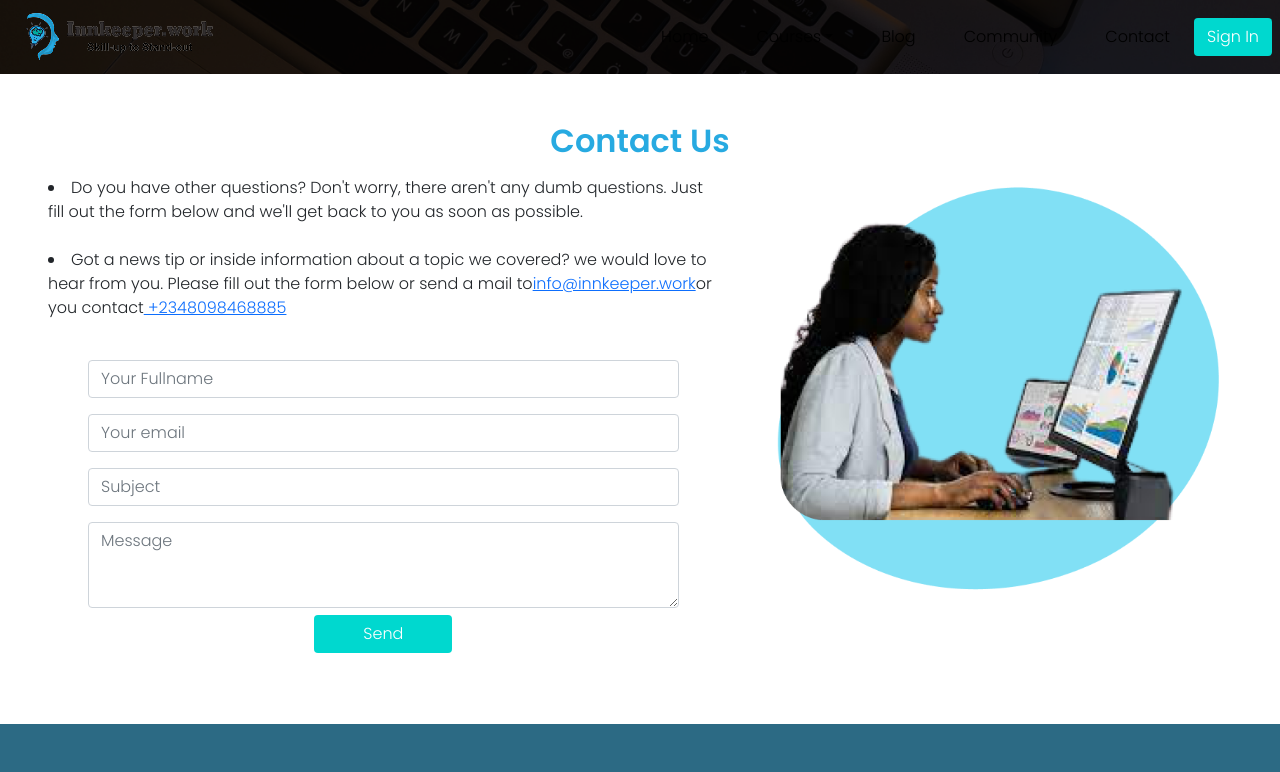
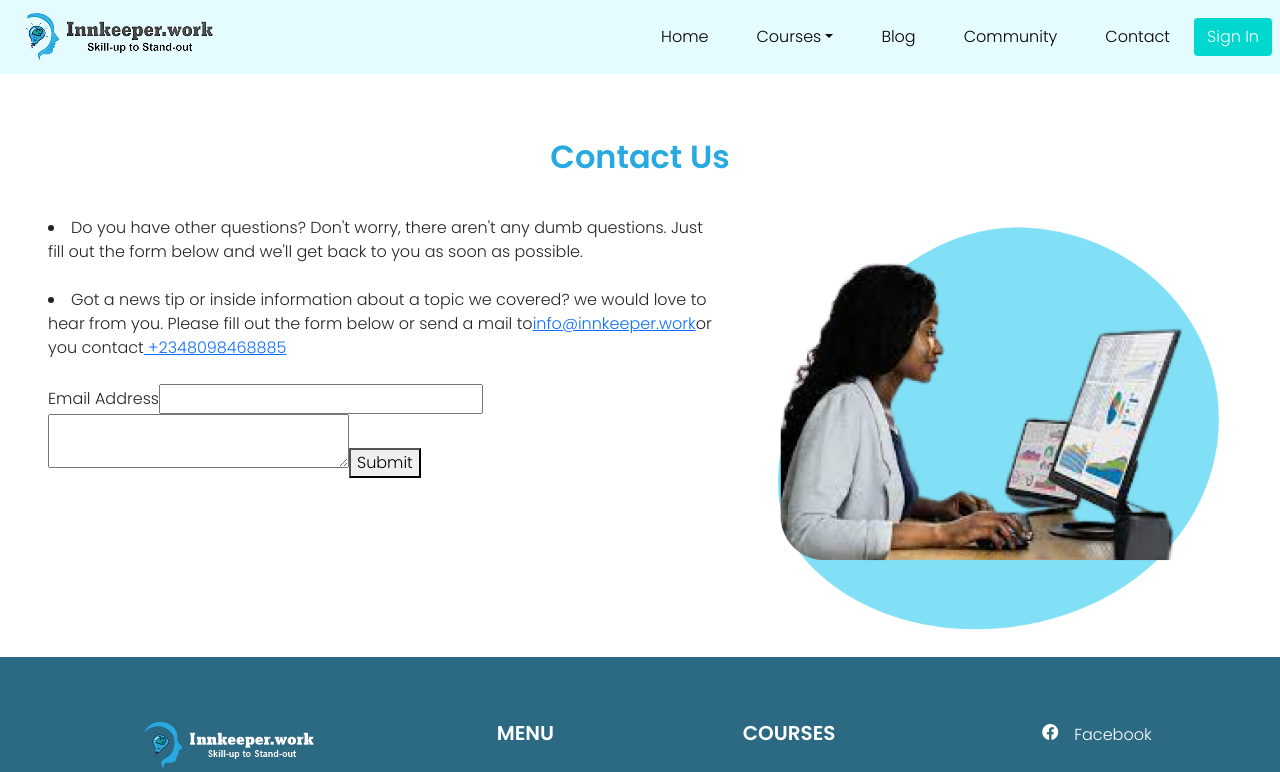
Before and after one commit to innkeeper-work/innkeeper.work_lms, a React (Create React App) app: page /contact in a window 1280 px wide. Shown: the top 772 px of the page. Built offline with nearby package versions, Linux system fonts and the light colour scheme.

Commit message:
Updated the contact form

```diff
--- a/package.json
+++ b/package.json
@@ -3,6 +3,7 @@
 	"version": "0.1.0",
 	"private": true,
 	"dependencies": {
+		"@formspree/react": "^2.2.4",
 		"@testing-library/jest-dom": "^5.16.2",
 		"@testing-library/react": "^12.1.3",
 		"@testing-library/user-event": "^13.5.0",
--- a/src/App.js
+++ b/src/App.js
@@ -80,6 +80,7 @@ function App() {
 				<Route path="financing" element={<Financing />} />
 				<Route path="*" element={<Error404 />} />
 			</Routes>
+
 			<footer>
 				<Footer />
 			</footer>
--- a/src/components/Buttons.js
+++ b/src/components/Buttons.js
@@ -59,9 +59,13 @@ export const SubscribeButton = () => {
 };
 export const SendButton = () => {
 	return (
-		<button type="button" className="btn signinbtnapply px-5">
-			Send
-		</button>
+		<a
+			href="https://docs.google.com/spreadsheets/d/1OAS3wK7X4hmjYSmYlIEcc9RllA32OAkuyRgGvIHQ4rA/edit#gid=0"
+			rel="noreferrer">
+			<button type="button" className="btn signinbtnapply px-5">
+				Send
+			</button>
+		</a>
 	);
 };
 export const Home = () => {
--- /dev/null
+++ b/src/components/ContactForm.js
@@ -0,0 +1,26 @@
+import React from "react";
+import { useForm, ValidationError } from "@formspree/react";
+function ContactForm() {
+	const [state, handleSubmit] = useForm("myyodwgk");
+	if (state.succeeded) {
+		return <p>Thanks for contacting us</p>;
+	}
+	return (
+		<form
+			onSubmit={handleSubmit}
+			method="POST"
+			action="https://formspree.io/f/myyodwgk">
+			{/* <label htmlFor="fullname">Fullname</label>
+			<input id="fullname" type="text" name="fullname" /> */}
+			<label htmlFor="email">Email Address</label>
+			<input id="email" type="email" name="email" />
+			<ValidationError prefix="Email" field="email" errors={state.errors} />
+			<textarea id="message" name="message" />
+			<ValidationError prefix="Message" field="message" errors={state.errors} />
+			<button type="submit" disabled={state.submitting}>
+				Submit
+			</button>
+		</form>
+	);
+}
+export default ContactForm;
--- a/src/pages/Contact.js
+++ b/src/pages/Contact.js
@@ -1,39 +1,33 @@
-import React, { useState } from 'react';
-import { SendButton } from '../components/Buttons';
-import contact_image1 from '../images/contact_image1.png';
-import contact_image2 from '../images/contact_image2.png';
-import Navbar from '../components/Navbar';
+import React, { useState } from "react";
+// import { SendButton } from "../components/Buttons";
+import contact_image1 from "../images/contact_image1.png";
+import contact_image2 from "../images/contact_image2.png";
+import Navbar from "../components/Navbar";
+import ContactForm from "../components/ContactForm";
 
 const Contact = () => {
-  const [person, setPerson] = useState({
-    fullName: '',
-    email: '',
-    subject: '',
-    message: '',
-  });
-  const [people, setPeople] = useState([]);
-  const handleChange = (e) => {
-    const name = e.target.name;
-    const value = e.target.value;
-    setPerson({ ...person, [name]: value });
-  };
-  const handleSubmit = (e) => {
-    e.preventDefault();
-    if (person.fullName && person.email && person.subject && person.message) {
-      const newPerson = { ...person, id: new Date().getTime().toString() };
-      setPeople([...people, newPerson]);
-      setPerson({
-        fullName: '',
-        email: '',
-        subject: '',
-        message: '',
-      });
-    }
-  };
+	// const [details, setDetails] = useState({
+	// 	fullName: "",
+	// 	email: "",
+	// 	message: "",
+	// });
+
+	// const handleChange = (e) => {
+	// 	const name = e.target.name;
+	// 	const value = e.target.value;
+	// 	setDetails({ ...details, [name]: value });
+	// };
+
+	// const handleSubmit = (e) => {
+	// 	e.preventDefault();
+	// 	if (details.fullName && details.email && details.message) {
+	// 		setDetails("");
+	// 	}
+	// };
 
 	return (
 		<>
-      <div className="heroBg mx-auto d-none d-md-block mb-5">
+			<div className="homeheroBg mx-auto d-none d-md-block mb-5">
 				<Navbar />
 			</div>
 
@@ -47,7 +41,7 @@ const Contact = () => {
 			</div>
 
 			<div className="row mx-4">
-        <h2 className="d-flex justify-content-center herotextColored ">
+				<h2 className="d-flex justify-content-center herotextColored pt-3 pb-4">
 					<strong> Contact Us</strong>
 				</h2>
 				<div className="col-md-7 col-sm-12 g-2 mb-5 px-4">
@@ -64,67 +58,41 @@ const Contact = () => {
 						or you contact
 						<a href="tel:+2348098468885"> +2348098468885</a>
 					</li>
-          <form className=" card-body form mx-4">
+
+					{/* <form action="post" className="card-body form mx-4">
 						<input
 							type="text"
 							className="form-control mb-3"
-              placeholder="Your Fullname"
-              aria-label="Your Fullname"
+							placeholder="Please Enter Your Name"
+							name="fullName"
 							id="fullName"
-              name="fullName"
-              value={person.fullName}
+							value={details.fullName}
 							onChange={handleChange}
 						/>
 
 						<input
 							type="text"
 							className="form-control mb-3"
-              placeholder="Your email"
-              aria-label="Your email"
+							placeholder="Please Enter Your Email"
+							name="email"
 							id="email"
-              name="email"
-              value={person.email}
+							value={details.email}
 							onChange={handleChange}
 						/>
 
-            <input
+						<textarea
 							type="text"
-              className="form-control mb-3"
-              placeholder="Subject"
-              aria-label="Subject"
-              id="subject"
-              name="subject"
-              value={person.subject}
-              onChange={handleChange}
-            />
-            <div>
-              <textarea
+							className="form-control"
+							placeholder="Please Enter Your Message"
 							name="message"
-                aria-label="Subject"
-                className="form-control"
-                id="exampleFormControlTextarea1"
-                rows="3"
-                placeholder="Message"
-                value={person.message}
-                onChange={handleChange}
-              ></textarea>
+							id="message"
+							value={details.message}
+							onChange={handleChange}></textarea>
+						<div className="d-flex justify-content-center my-4">
+							<SendButton onClick={handleSubmit}></SendButton>
 						</div>
-
-            <div className="d-flex justify-content-center mx-5">
-              <a
-                href={<SendButton />}
-                type="submit"
-                className="btn contact-btn bg-bark"
-                onClick={handleSubmit}
-              >
-                <SendButton
-                  onClick={() => (
-                    <a href="mailto:sammiebechh@gmail.com">Send</a>
-                  )}
-                />
-              </a>
-            </div>
-          </form>
+					</form> */}
+					<ContactForm />
 				</div>
 
 				<div className="col-md-5 col-sm-12">
```
Also changed, not shown: src/data/formspree.json (added, +8 -0 lines), src/pages/ReactContactForm.js (added, +184 -0 lines), 1 other file (tests, documents, lock files or other folders). Lines whose indentation alone changed are shown as unchanged.
